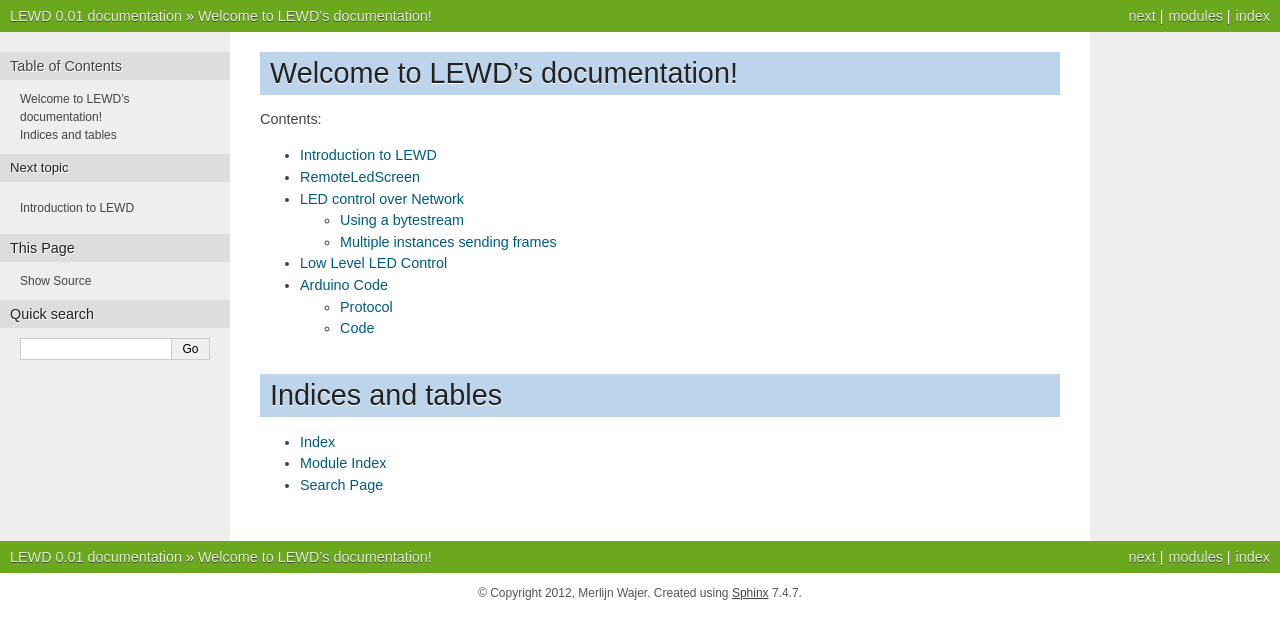
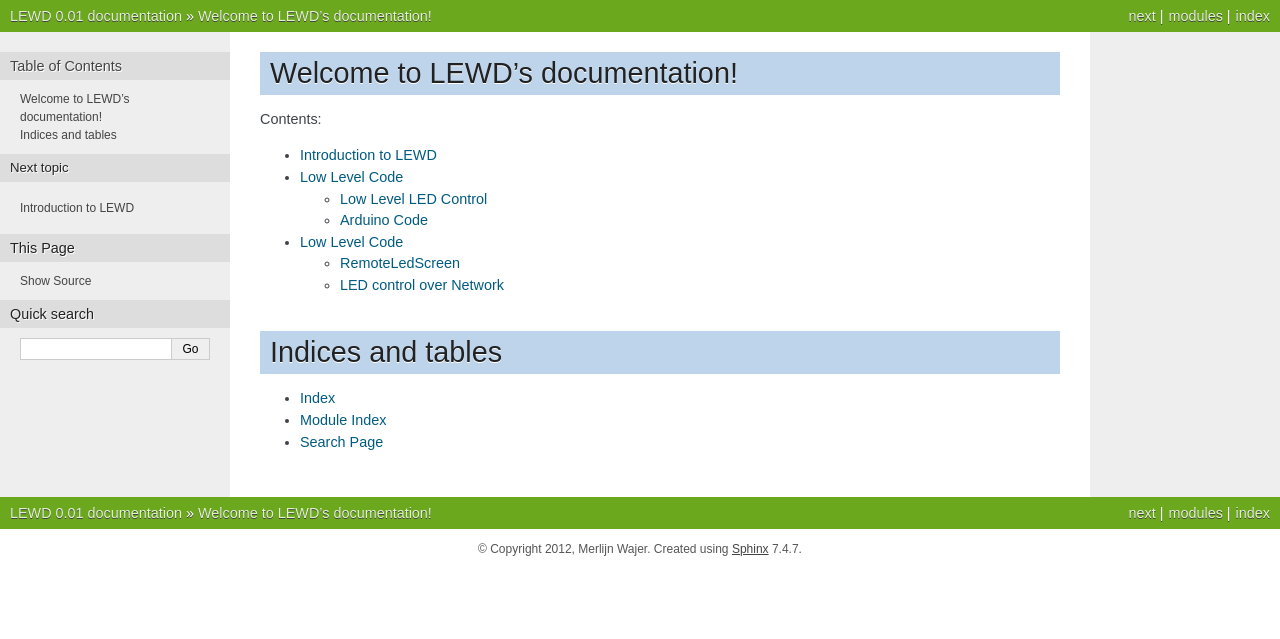
Before and after one commit to MerlijnWajer/lewd, a Sphinx documentation site: the page built from doc/index.rst, in a window 1280 px wide. Shown: the top 639 px of the page. Built offline with Sphinx 7.4.7, drawn with Linux system fonts in a browser that asks for light colours; formulas are drawn with MathJax 3.

Commit message:
More documentation work.

```diff
--- a/doc/intro.rst
+++ b/doc/intro.rst
@@ -3,3 +3,9 @@
 
 LEd Wall Deamon (LEWD) is software written in Python for the RGB LED wall at the
 Technologia Incognita Hackerspace located in Amsterdam.
+
+The project is divided into several parts:
+
+    * The :ref:`low` level code.
+    * The simple :ref:`net` code.
+    * Higher level APIs.
--- /dev/null
+++ b/doc/low.rst
@@ -0,0 +1,11 @@
+.. _low:
+
+
+Low Level Code
+==============
+
+.. toctree::
+    :maxdepth: 2
+
+    low/led
+    low/arduino
--- a/doc/low/arduino.rst
+++ b/doc/low/arduino.rst
@@ -7,10 +7,10 @@
 --------
 
 Protocol is simple. Write bytes to the serial /dev/ttyACM0 file.
-Each led is three bytes. Format is *Green* *Red* *Blue* (in that order).
+Each led is three bytes. Format is **Green** **Red** **Blue** (in that order).
 
-To jump back to the start, write the byte 254. (This is not a problem since the
-gamma correction will never return 254 for any colour component.
+To jump back to the start, write the byte 254 (This is not a problem since the
+gamma correction will never return 254 for any colour component).
 
 Code
 ----
--- /dev/null
+++ b/doc/net.rst
@@ -0,0 +1,11 @@
+.. _low:
+
+
+Low Level Code
+==============
+
+.. toctree::
+    :maxdepth: 2
+
+    net/ledremote
+    net/net
```
Also changed, not shown: doc/index.rst (+2 -6 lines).
